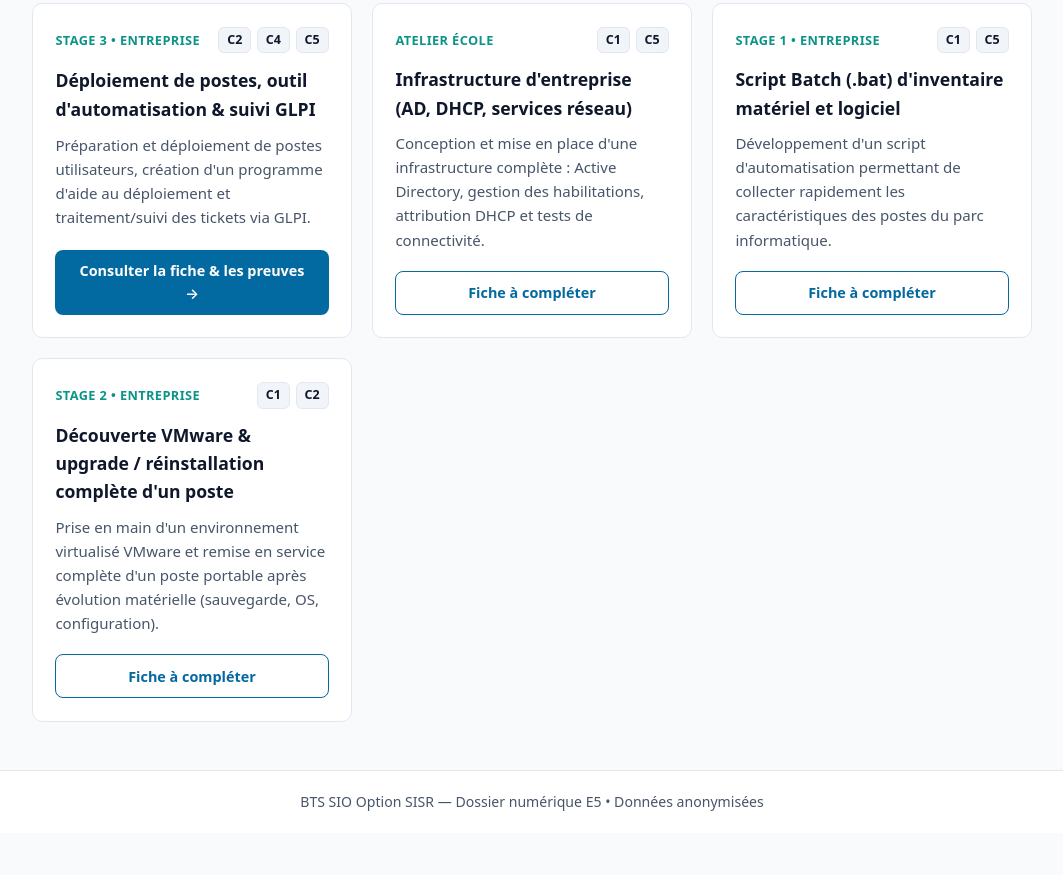
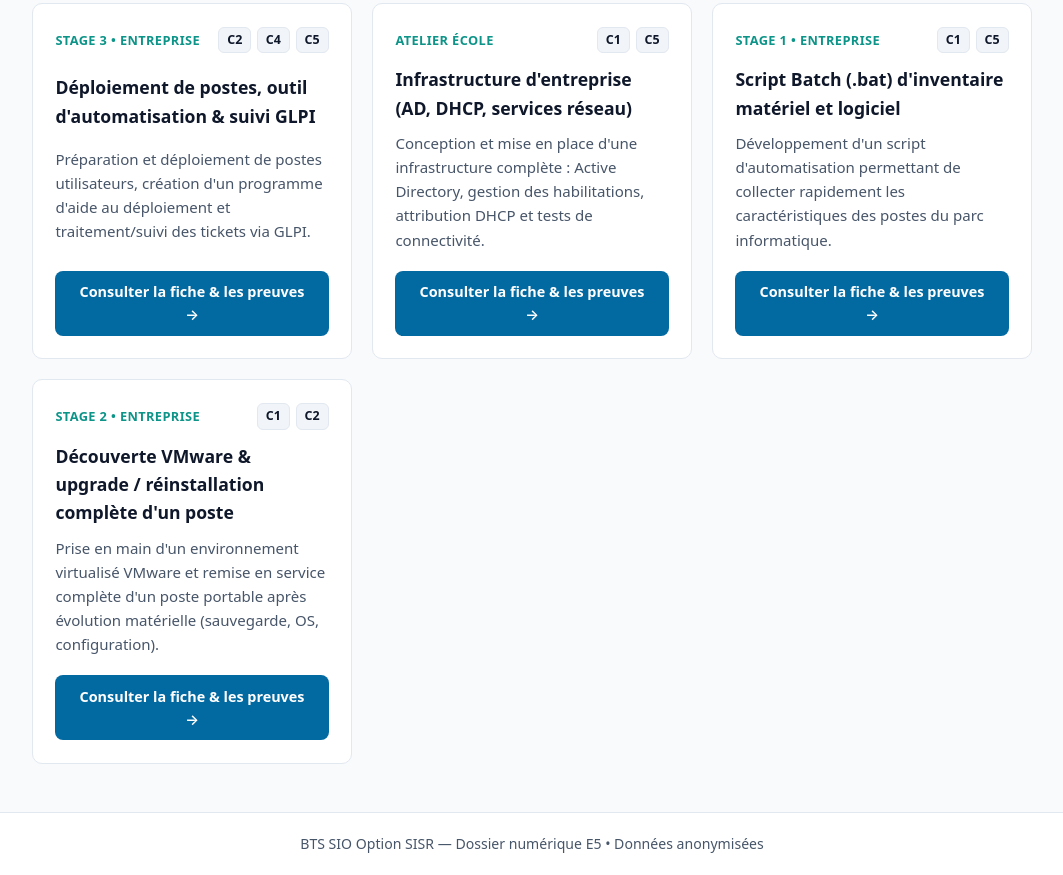
Before and after one commit to Rbertin78/rbertinfolio.github.io, a plain HTML site: page index.html in a window 1280 px wide. Shown: the part 546-1421 px from the top of the page, without its empty margins (108-1171 px from the left). Before the commit the page ends 1379 px from the top, so only its background shows below. Drawn offline with Linux system fonts and the light colour scheme.

Commit message:
Update index.html

```diff
--- a/index.html
+++ b/index.html
@@ -82,7 +82,7 @@
             Conception et mise en place d'une infrastructure complète : Active Directory,
             gestion des habilitations, attribution DHCP et tests de connectivité.
           </p>
-          <a href="./realisations/ecole-infra-ad-dhcp.html" class="btn btn-outline">Fiche à compléter</a>
+          <a href="./realisations/ecole-infra-ad-dhcp.html" class="btn">Consulter la fiche & les preuves →</a>
         </article>
 
         <!-- Réalisation 1 -->
@@ -99,7 +99,7 @@
             Développement d'un script d'automatisation permettant de collecter rapidement
             les caractéristiques des postes du parc informatique.
           </p>
-          <a href="./realisations/stage1-inventaire-bat.html" class="btn btn-outline">Fiche à compléter</a>
+          <a href="./realisations/stage1-inventaire-bat.html" class="btn">Consulter la fiche & les preuves →</a>
         </article>
 
         <!-- Réalisation 2 -->
@@ -116,7 +116,7 @@
             Prise en main d'un environnement virtualisé VMware et remise en service complète
             d'un poste portable après évolution matérielle (sauvegarde, OS, configuration).
           </p>
-          <a href="./realisations/stage2-vmware-poste.html" class="btn btn-outline">Fiche à compléter</a>
+          <a href="./realisations/stage2-vmware-poste.html" class="btn">Consulter la fiche & les preuves →</a>
         </article>
       </div>
     </section>
```
